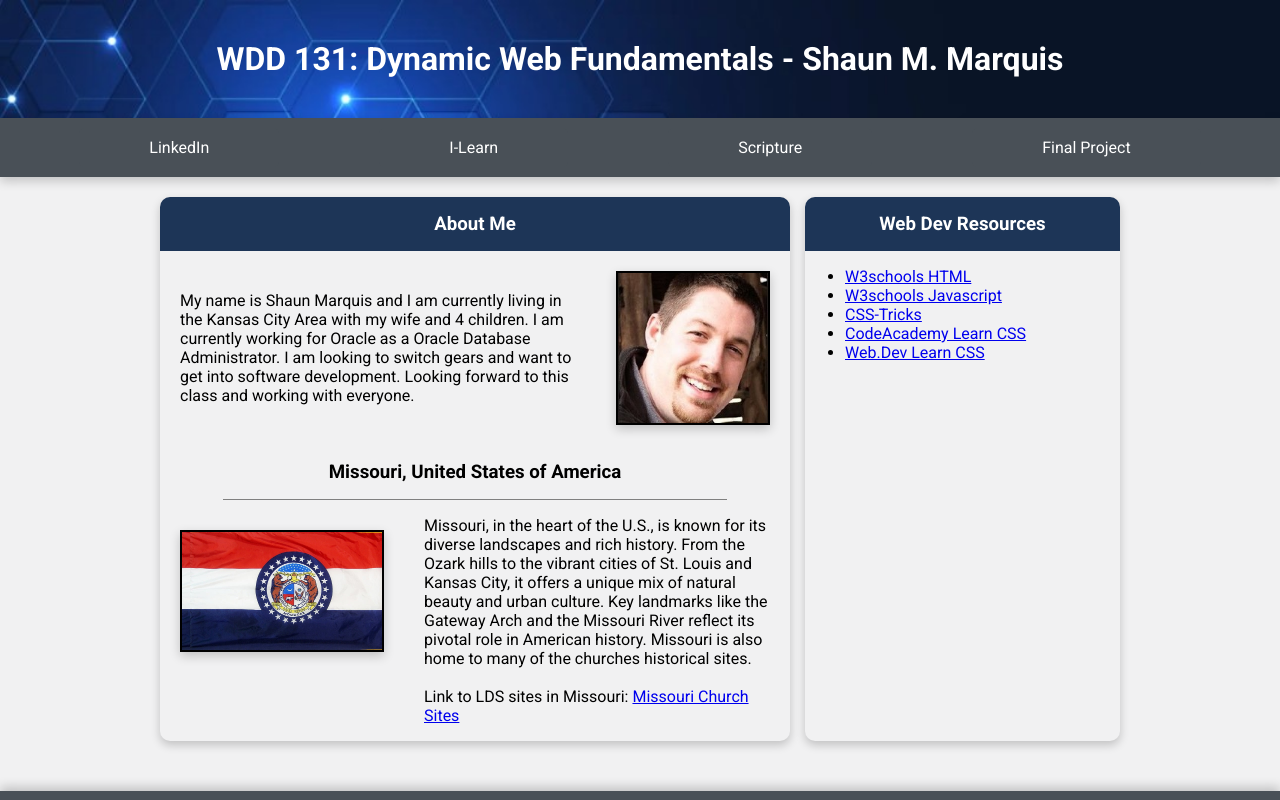
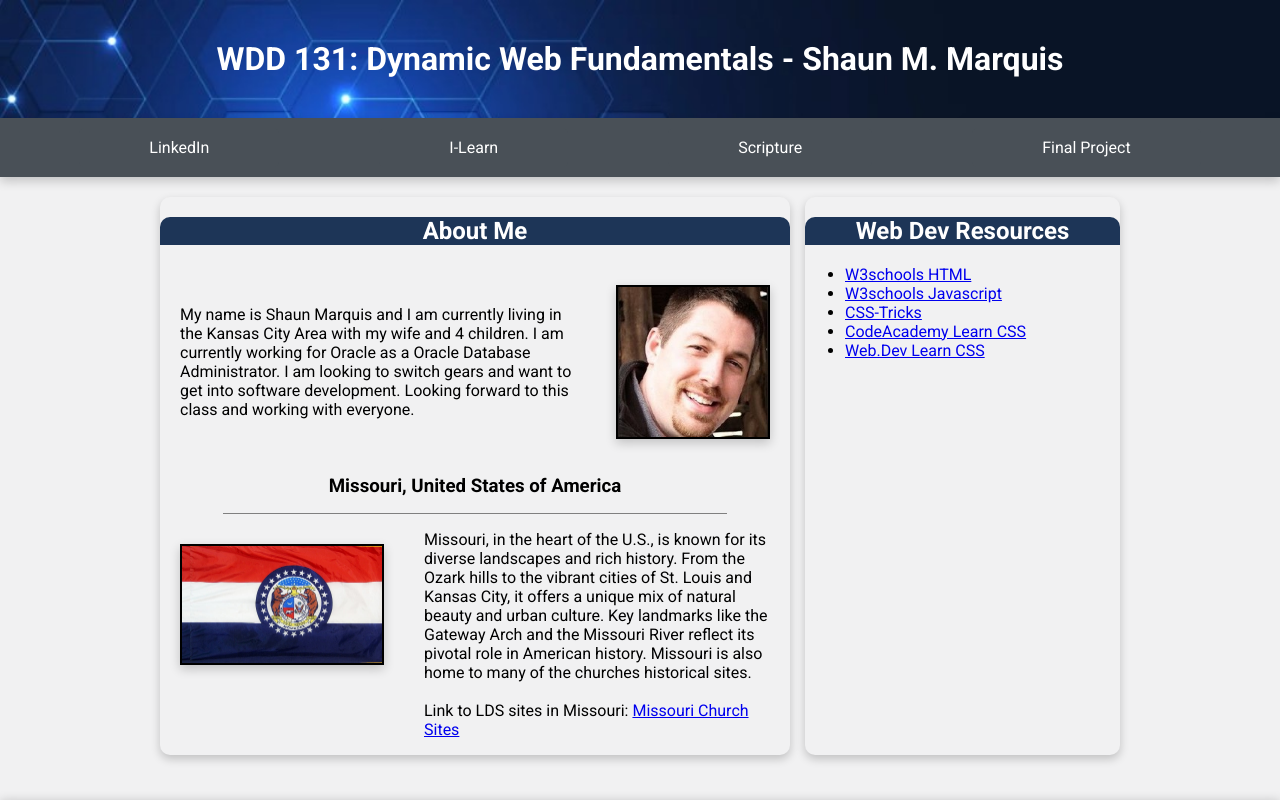
Before and after one commit to smarquis20/wdd131, a plain HTML site: page index.html in a window 1280 px wide. Shown: the top 800 px of the page. Drawn offline with Linux system fonts and the light colour scheme.

Commit message:
updated H3 to H2

```diff
--- a/index.html
+++ b/index.html
@@ -29,7 +29,7 @@
     <div class="sections-container">
       <section class="left-section">
         <div class="about-header">
-          <h3>About Me</h3>
+          <h2>About Me</h2>
         </div>
         <div class="top-left-content">
           <p>My name is Shaun Marquis and I am currently living in the Kansas City Area with my wife and 4 children.
@@ -57,7 +57,7 @@
       </section>
       <section class="right-section">
         <div class="resource-header">
-          <h3>Web Dev Resources</h3>
+          <h2>Web Dev Resources</h2>
         </div>
         <div class="section-links">
           <ul>
```
